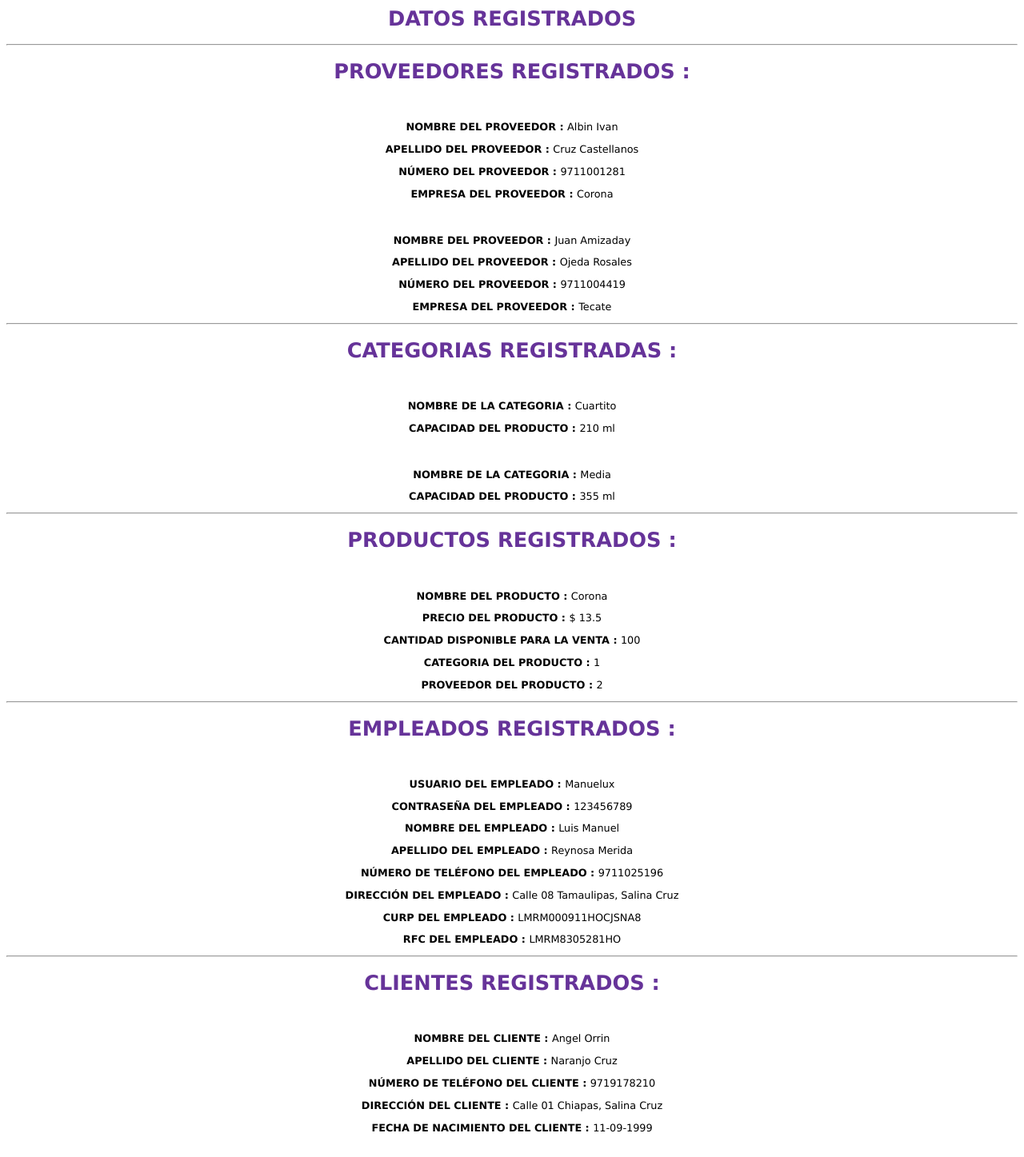
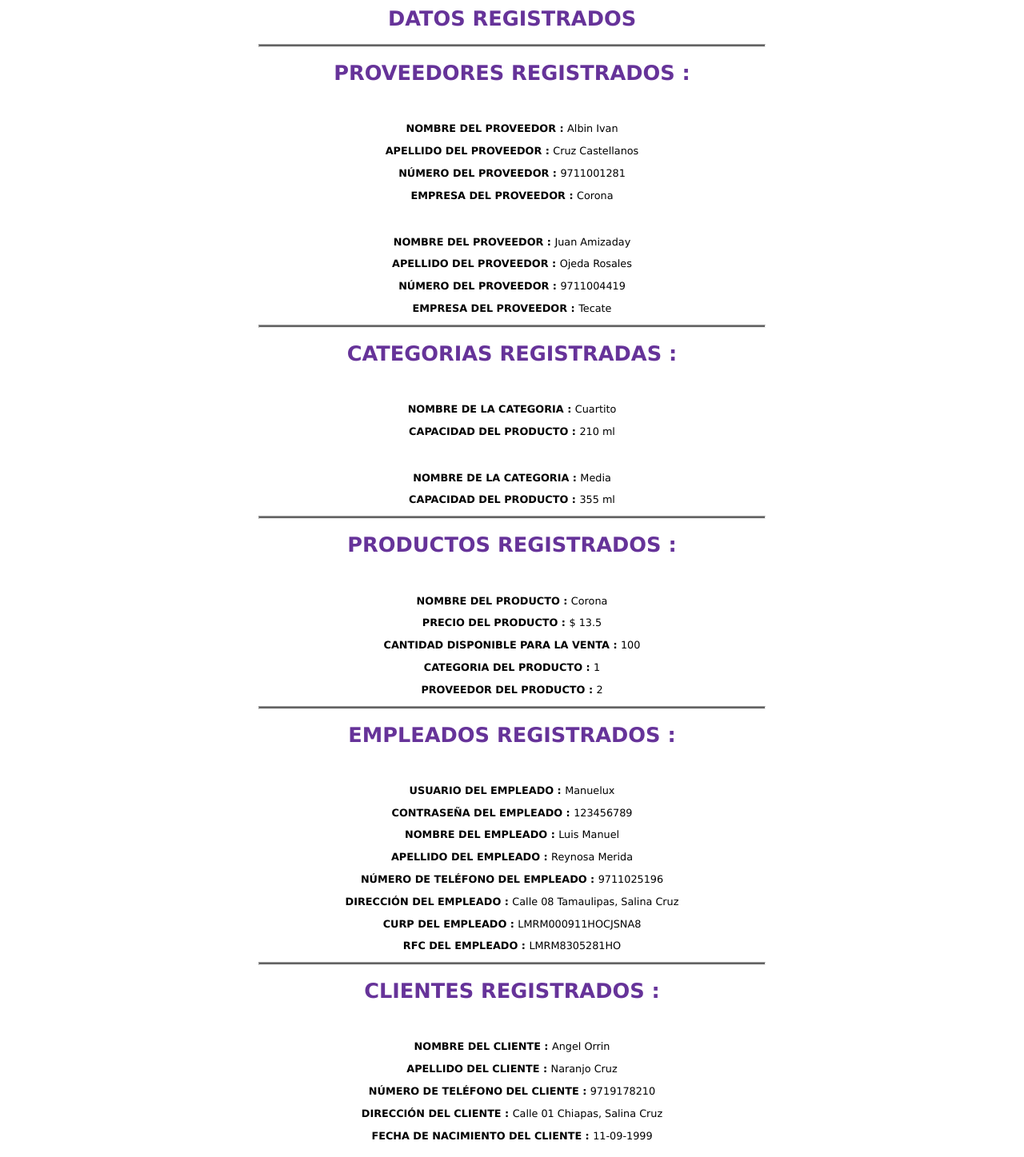
Before and after one commit to Amizadayor/Deposito, a PHP site: page / in a window 1280 px wide. Shown: the top 1447 px of the page at 80% size. Before the commit the page ends 1416 px from the top, so only its background shows below. Run offline with PHP 8.4, Linux system fonts and the light colour scheme; data comes from the database, SQL or seed files in the repository.

Commit message:
Actualización proyecto - Amizaday

```diff
--- a/css/style.css
+++ b/css/style.css
@@ -14,3 +14,9 @@ h1{
 strong{
     font-size: 100%;
 }
+
+hr {
+    height: 2px;
+    width: 50%;
+    background-color: rgb(99, 99, 99);
+}
```
